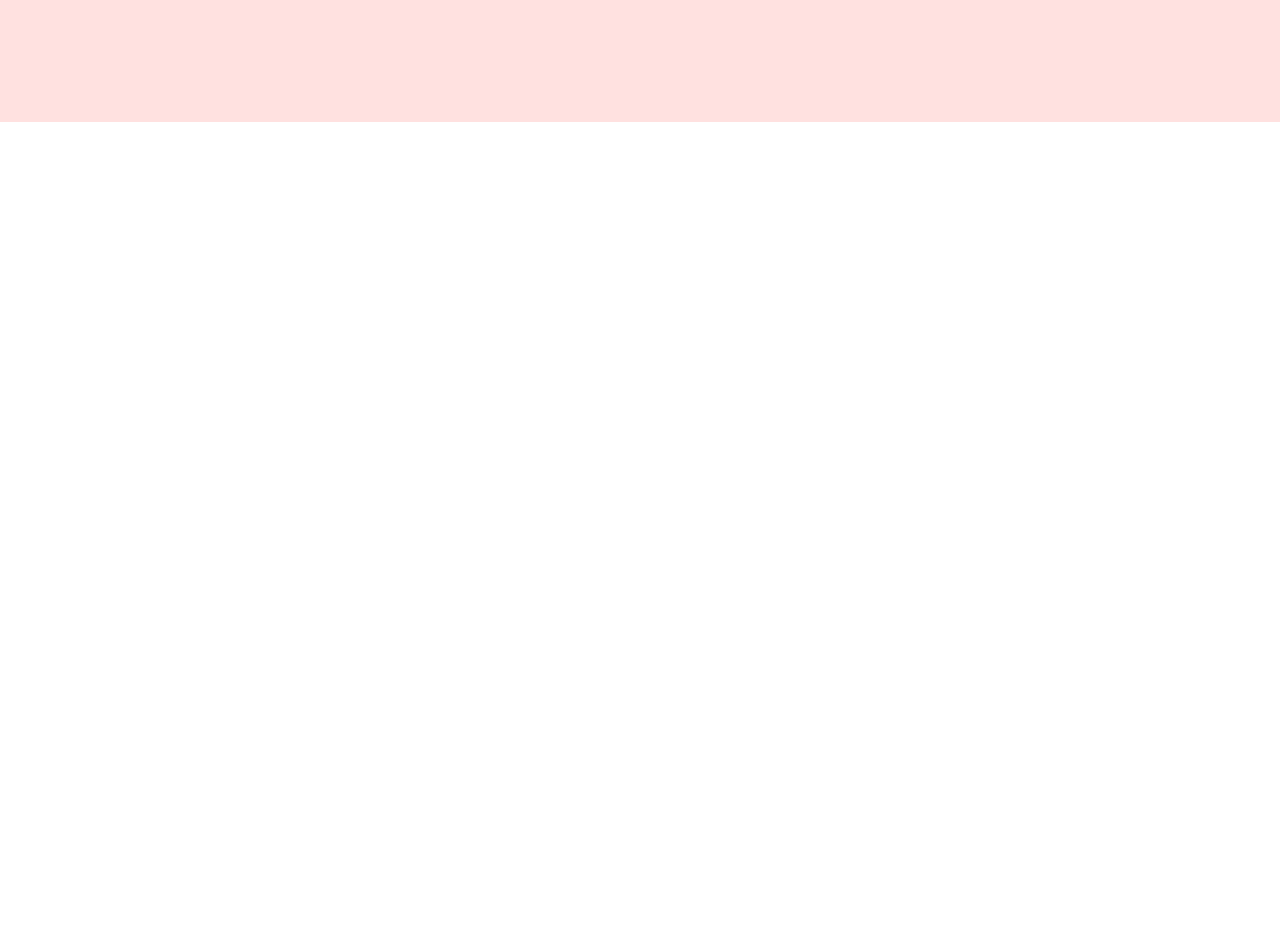
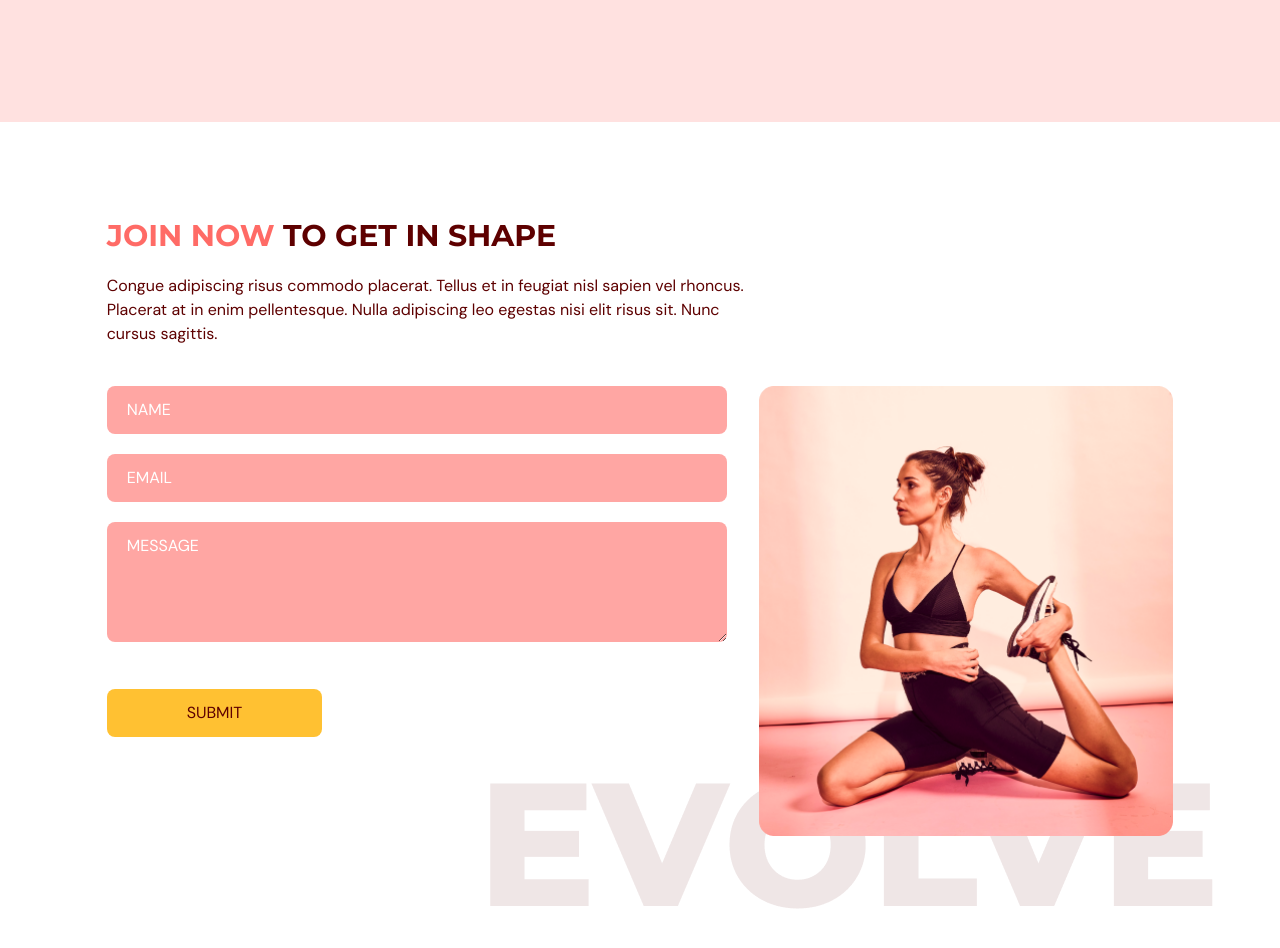
Before and after one commit to ItsMeArash/GYM-Landing, a React (Vite) app: page / in a window 1280 px wide. Shown: the part 2820-3768 px from the top of the page. Before the commit the page ends 2942 px from the top, so only its background shows below. Built offline with nearby package versions, Linux system fonts and the light colour scheme.

Commit message:
ContactUs page completed

```diff
--- a/package.json
+++ b/package.json
@@ -14,7 +14,8 @@
     "framer-motion": "^10.12.18",
     "react": "^18.2.0",
     "react-anchor-link-smooth-scroll": "^1.0.12",
-    "react-dom": "^18.2.0"
+    "react-dom": "^18.2.0",
+    "react-hook-form": "^7.45.2"
   },
   "devDependencies": {
     "@types/node": "^20.4.1",
--- a/src/App.tsx
+++ b/src/App.tsx
@@ -1,13 +1,14 @@
 import { useState, useEffect } from "react";
-import Navbar from "./scenes/navbar";
+import Navbar from "@/scenes/navbar";
 import { SelectedPage } from "@/shared/types";
-import Home from "./scenes/home";
+import Home from "@/scenes/home";
 import Benefits from "./scenes/benefits";
-import OurClasses from "@/scenes/ourClasses"
+import OurClasses from "@/scenes/ourClasses";
+import ContactUs from "@/scenes/contactUs";
 
 const App = () => {
   const [selectedPage, setSelectedPage] = useState<SelectedPage>(
-    SelectedPage.Home,
+    SelectedPage.Home
   );
 
   const [isTopOfScreen, setIsTopOfScreen] = useState<boolean>(true);
@@ -25,10 +26,15 @@
 
   return (
     <div className="app bg-gray-20">
-      <Navbar isTopOfScreen={isTopOfScreen} selectedPage={selectedPage} setSelectedPage={setSelectedPage} />
+      <Navbar
+        isTopOfScreen={isTopOfScreen}
+        selectedPage={selectedPage}
+        setSelectedPage={setSelectedPage}
+      />
       <Home setSelectedPage={setSelectedPage} />
-      <Benefits setSelectedPage={setSelectedPage}/>
+      <Benefits setSelectedPage={setSelectedPage} />
       <OurClasses setSelectedPage={setSelectedPage} />
+      <ContactUs setSelectedPage={setSelectedPage} />
     </div>
   );
 };
--- /dev/null
+++ b/src/scenes/contactUs/index.tsx
@@ -0,0 +1,154 @@
+import { SelectedPage } from "@/shared/types";
+import { motion } from "framer-motion";
+import { useForm } from "react-hook-form";
+import ContactUsPageGraphic from "@/assets/ContactUsPageGraphic.png";
+import HText from "@/shared/HText";
+
+type Props = {
+  setSelectedPage: (value: SelectedPage) => void;
+};
+
+const ContactUs = ({ setSelectedPage }: Props) => {
+  const inputStyles =
+    "mb-5 w-full rounded-lg bg-primary-300 px-5 py-3 placeholder-white";
+
+  const {
+    register,
+    trigger,
+    formState: { errors },
+  } = useForm();
+
+  // eslint-disable-next-line @typescript-eslint/no-explicit-any
+  const onSubmit = async (e: any) => {
+    const isValid = await trigger();
+    if (!isValid) {
+      e.preventDefault();
+    }
+  };
+
+  return (
+    <section id="contactus" className="mx-auto w-5/6 pt-24 pb-32">
+      <motion.div
+        onViewportEnter={() => setSelectedPage(SelectedPage.ContactUs)}
+      >
+        {/* Header */}
+        <motion.div
+          className="md:w-3/5"
+          initial="hidden"
+          whileInView="visible"
+          viewport={{ once: true, amount: 0.5 }}
+          transition={{ duration: 0.5 }}
+          variants={{
+            hidden: { opacity: 0, x: -100 },
+            visible: { opacity: 1, x: 0 },
+          }}
+        >
+          <HText>
+            <span className="text-primary-500">JOIN NOW</span> TO GET IN SHAPE
+          </HText>
+          <p className="my-5">
+            Congue adipiscing risus commodo placerat. Tellus et in feugiat nisl
+            sapien vel rhoncus. Placerat at in enim pellentesque. Nulla
+            adipiscing leo egestas nisi elit risus sit. Nunc cursus sagittis.
+          </p>
+        </motion.div>
+        {/* Form and Image */}
+        <div className="mt-10 justify-between gap-8 md:flex">
+          <motion.div
+            className="mt-10 basis-3/5 md:mt-0"
+            initial="hidden"
+            whileInView="visible"
+            viewport={{ once: true, amount: 0.5 }}
+            transition={{ duration: 0.5 }}
+            variants={{
+              hidden: { opacity: 0, y: 100 },
+              visible: { opacity: 1, y: 0 },
+            }}
+          >
+            <form
+              target="_blank"
+              onSubmit={onSubmit}
+              method="POST"
+              action="https://formsubmit.co/jojexada@mailgolem.com"
+            >
+              <input
+                className={inputStyles}
+                type="text"
+                placeholder="NAME"
+                {...register("name", { required: true, maxLength: 100 })}
+              />
+              {errors.name && (
+                <p className="mt-1 text-primary-500">
+                  {errors.name.type === "required" && "This field is required"}
+                  {errors.name.type === "maxLength" &&
+                    "Max length is 100 chars"}
+                </p>
+              )}
+
+              <input
+                className={inputStyles}
+                type="text"
+                placeholder="EMAIL"
+                {...register("email", {
+                  required: true,
+                  pattern: /^[A-Z0-9._%+-]+@[A-Z0-9.-]+\.[A-Z]{2,}$/i,
+                })}
+              />
+              {errors.email && (
+                <p className="mt-1 text-primary-500">
+                  {errors.email.type === "required" && "This field is required"}
+                  {errors.email.type === "pattern" && "Invalid Email address"}
+                </p>
+              )}
+
+              <textarea
+                className={inputStyles}
+                rows={4}
+                cols={50}
+                placeholder="MESSAGE"
+                {...register("message", { required: true, maxLength: 2000 })}
+              />
+              {errors.message && (
+                <p className="mt-1 text-primary-500">
+                  {errors.message.type === "required" &&
+                    "This field is required"}
+                  {errors.message.type === "maxLength" &&
+                    "Max length is 2000 chars"}
+                </p>
+              )}
+
+              <button
+                type="submit"
+                className="mt-5 rounded-lg bg-secondary-500 px-20 py-3 transition duration-500 hover:text-white"
+              >
+                SUBMIT
+              </button>
+            </form>
+          </motion.div>
+
+          <motion.div
+            className="relative mt-16 basis-2/5 md:mt-0"
+            initial="hidden"
+            whileInView="visible"
+            viewport={{ once: true, amount: 0.5 }}
+            transition={{ delay: 0.2, duration: 0.5 }}
+            variants={{
+              hidden: { opacity: 0, y: 100 },
+              visible: { opacity: 1, y: 0 },
+            }}
+          >
+            <div className="md:before:content-evolvetext w-full before:absolute before:-bottom-20 before:-right-10 before:z-[-1]">
+              <img
+                className="w-full"
+                alt="contact-us-page-graphic"
+                src={ContactUsPageGraphic}
+              />
+            </div>
+          </motion.div>
+        </div>
+      </motion.div>
+    </section>
+  );
+};
+
+export default ContactUs;
```
Also changed, not shown: 1 other file (tests, documents, lock files or other folders).
